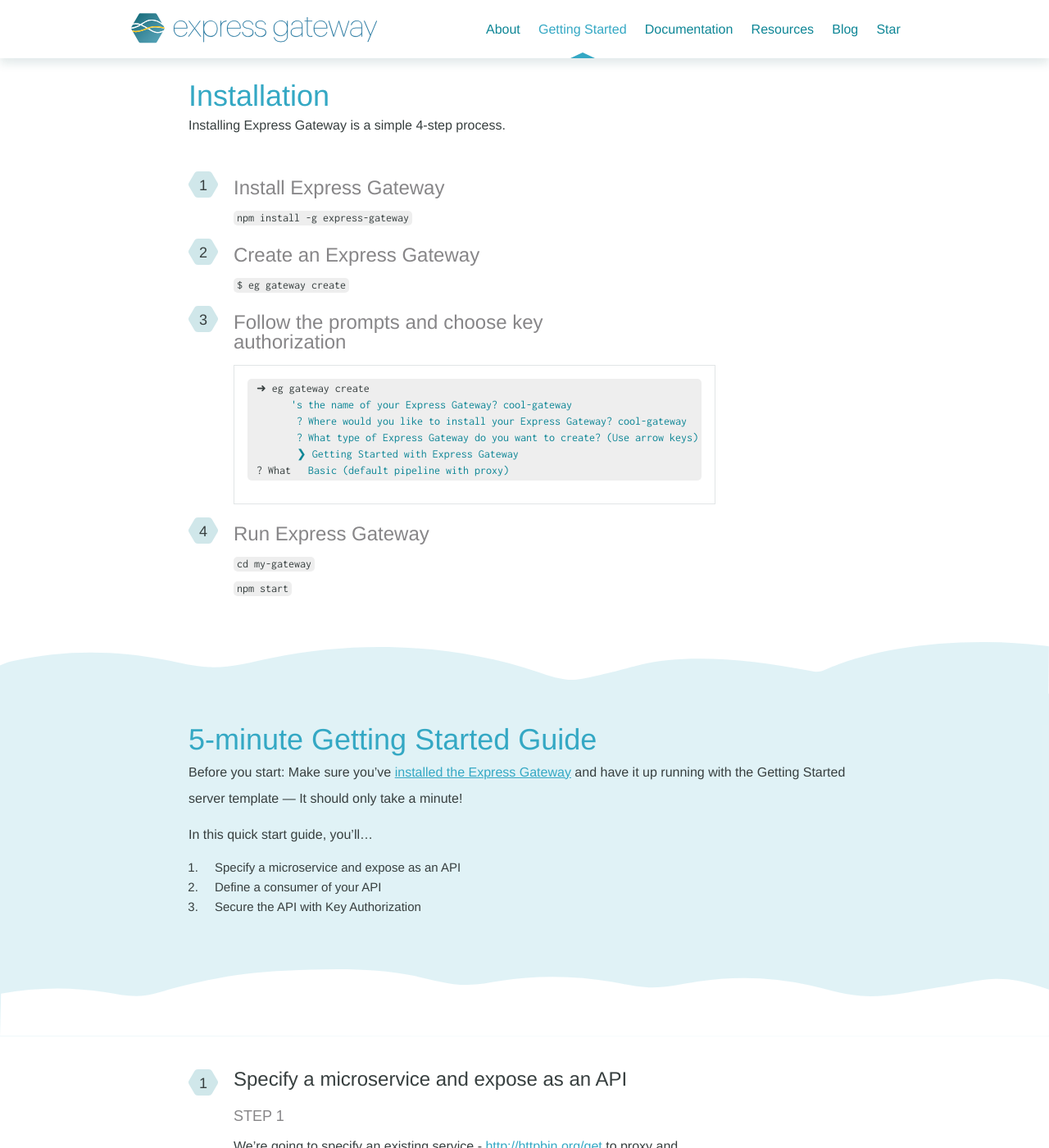
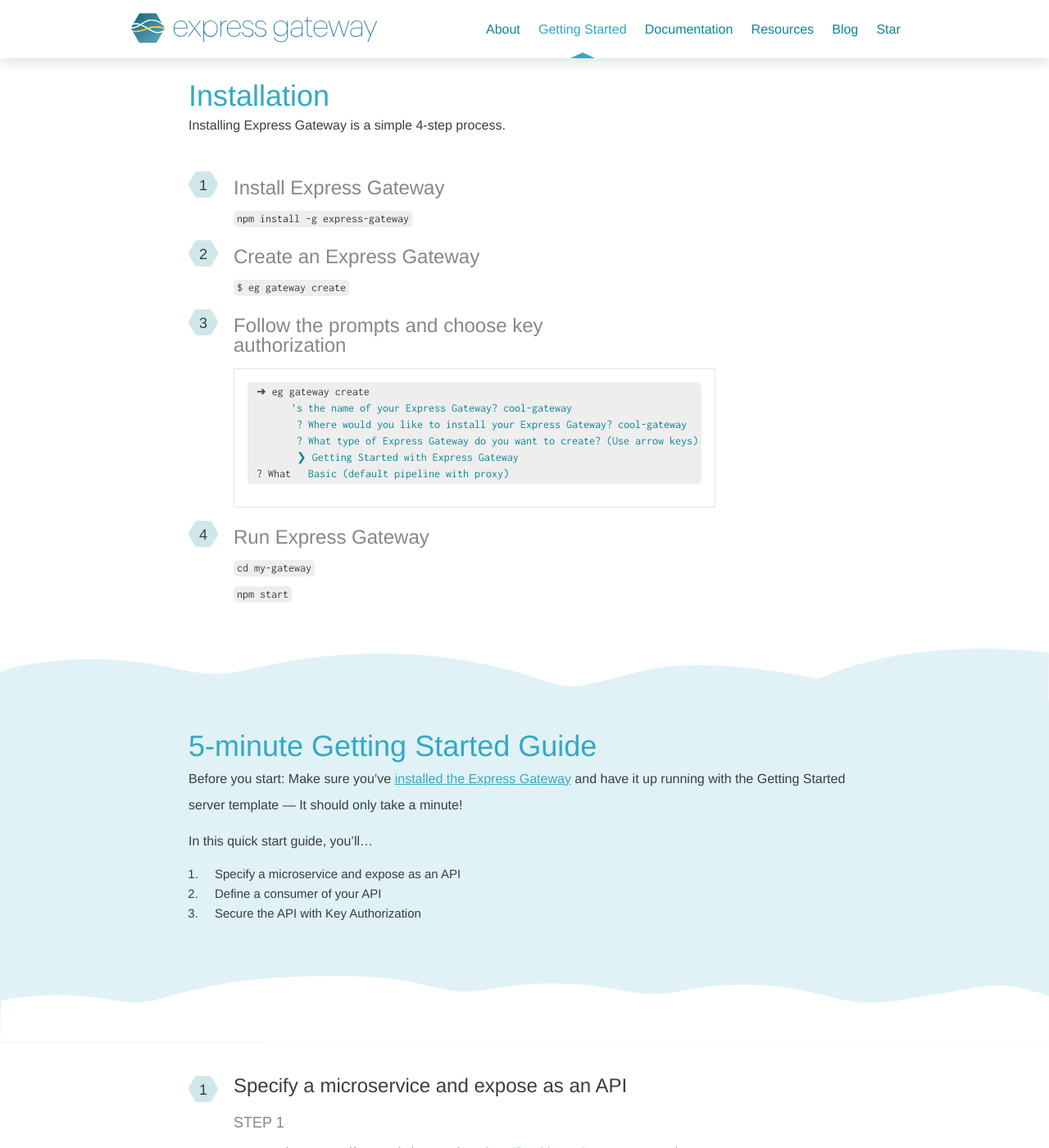
Before and after one commit to ExpressGateway/express-gateway.io, a Jekyll site: the page built from _pages/getting-started.md, in a window 1280 px wide and 1400 px high, scrolled down 387 px. Shown: the whole window at 82% size. Built offline with Jekyll 4.4.1, drawn with Linux system fonts in a browser that asks for light colours; nearby versions of some CDN libraries; some web fonts are replaced; comment, search, counter and statistics services are not loaded.

Commit message:
inline code hotfix

```diff
--- a/_config.yml
+++ b/_config.yml
@@ -16,7 +16,7 @@
 title: Express Gateway
 email: info@express-gateway.io
 description: A Microservices API Gateway Built on Express.JS
-baseurl: "" # dev = "/" temp-prod ="http://bybrandonbrown.com/expressgateway/"
+baseurl: "http://bybrandonbrown.com/expressgateway" # dev = "/" temp-prod ="http://bybrandonbrown.com/expressgateway/"
 url: "http://bybrandonbrown.com/expressgateway" # the base hostname & protocol for your site, e.g. http://example.com
 twitter_username: xpressgateway
 github_username:  expressgateway
--- a/_sass/_contributions.scss
+++ b/_sass/_contributions.scss
@@ -59,6 +59,7 @@
         margin-top: -2px;
         margin-bottom: -2px;
         font-family: 'Inconsolata', monospace;
+        line-height: 1rem;
 
         + span.codeHighlight {
           margin-top: .75rem;
@@ -137,6 +138,7 @@
             // margin-bottom: .75rem;
             font-family: 'Inconsolata', monospace;
             border-radius: 5px;
+            line-height: 1rem;
 
             + .codeHighlight {
               margin-top: .75rem;
```
